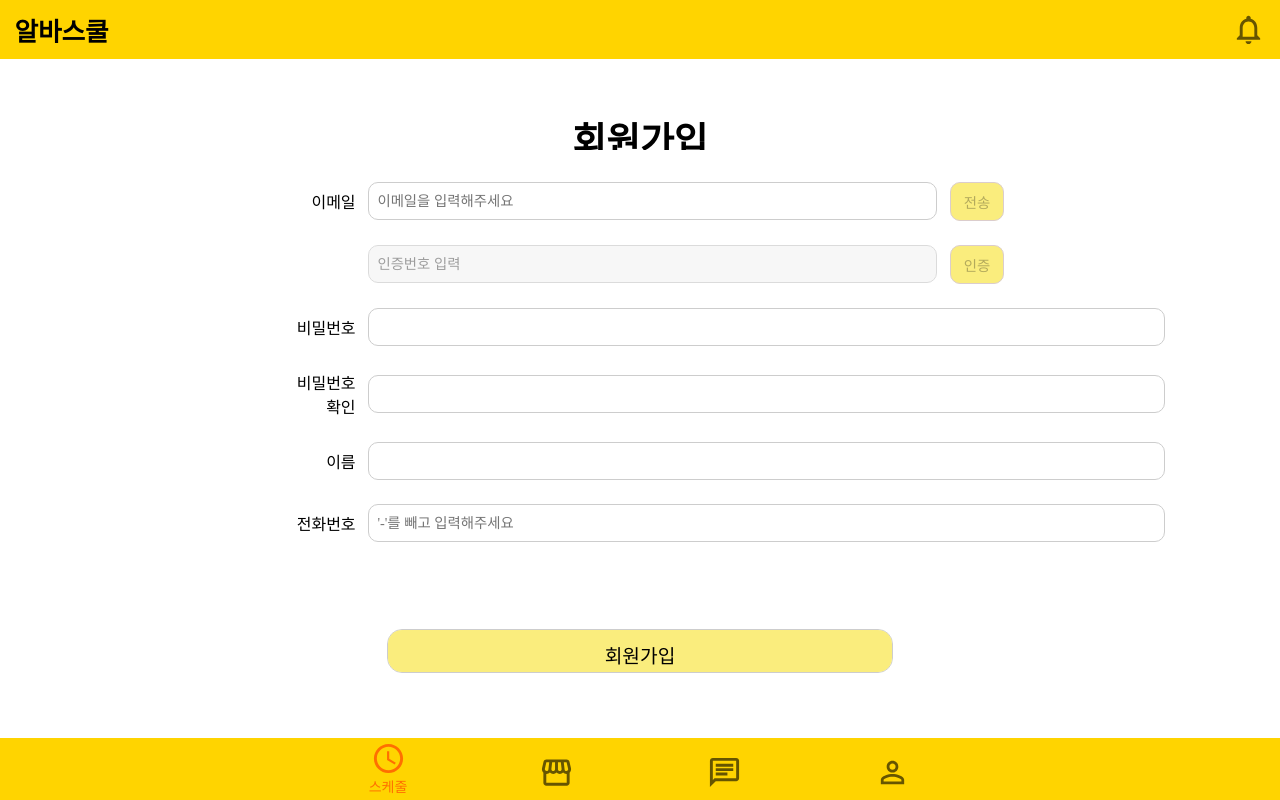
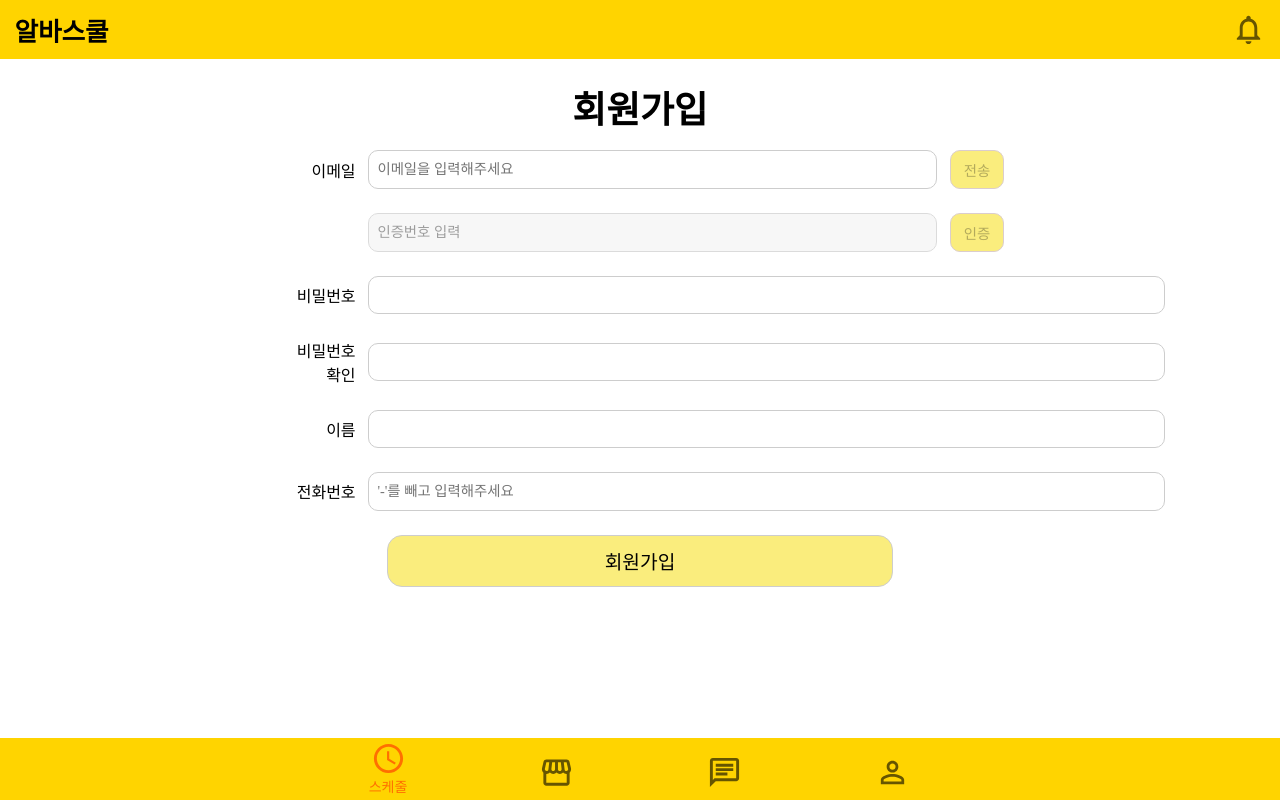
Before and after one commit to leejjorang/albaschool_frontend, a React (Vite) app: page /signup/staff in a window 1280 px wide. Built offline with nearby package versions, Linux system fonts and the light colour scheme; no server answers; a web font is replaced by a local one.

Commit message:
Fix: 회원가입 폼 글씨에 스크롤 생기는 문제 해결

```diff
--- a/src/components/SignUpForm.tsx
+++ b/src/components/SignUpForm.tsx
@@ -35,12 +35,12 @@ function SignUpForm({ type }: SignUpFormProps) {
   const password = watch("password");
   const navigate = useNavigate();
 
-  const role = type==="staff" ? "staff" : "manager";
+  const role = type === "staff" ? "staff" : "manager";
 
   const [isCodeSent, setIsCodeSent] = useState(false); // 전송 버튼 상태
   const [isEmailVerified, setIsEmailVerified] = useState(false); // 인증 버튼 상태
   const [showToast, setShowToast] = useState(false);
-  const [toastMessage, setToastMessage] = useState('');
+  const [toastMessage, setToastMessage] = useState("");
 
   // 이메일이 변경될 때만 초기화
   useEffect(() => {
@@ -89,7 +89,7 @@ function SignUpForm({ type }: SignUpFormProps) {
       setToastMessage("✅ 회원가입 성공!");
       setShowToast(true);
       setTimeout(() => {
-        navigate('/login');
+        navigate("/login");
       }, 800);
     },
     onError: (error) => {
@@ -163,11 +163,7 @@ function SignUpForm({ type }: SignUpFormProps) {
                   !email || sendVerificationCode.isPending || isCodeSent
                 }
               >
-                {sendVerificationCode.isPending
-                  ? "전송중..."
-                  : isCodeSent
-                  ? "전송됨"
-                  : "전송"}
+                전송
               </button>
             </div>
             {errors.email && (
@@ -193,11 +189,7 @@ function SignUpForm({ type }: SignUpFormProps) {
                 onClick={handleVerifyCode}
                 disabled={!code || EmailValidation.isPending || isEmailVerified}
               >
-                {EmailValidation.isPending
-                  ? "인증중..."
-                  : isEmailVerified
-                  ? "인증됨"
-                  : "인증"}
+                인증
               </button>
             </div>
             {errors.verification && (
@@ -283,11 +275,12 @@ function SignUpForm({ type }: SignUpFormProps) {
 
 const SignUpFormStyle = styled.div`
   width: 100%;
-  height: calc(100vh - 8rem);
   display: flex;
   flex-direction: column;
   justify-content: center;
   align-items: center;
+  overflow-y: auto;
+  padding: 1rem 0;
 `;
 
 const FormStyle = styled.form`
@@ -297,8 +290,9 @@ const FormStyle = styled.form`
   align-items: center;
   padding: 0.5rem;
 
-  h2 {
+ h2 {
     font-size: 2.3rem;
+    margin-bottom: 1rem;
   }
 `;
 
@@ -308,7 +302,6 @@ const InputWrapperStyler = styled.div`
   display: flex;
   flex-direction: column;
   align-items: center;
-  margin: 2rem 0 2.5rem;
 `;
 
 const InputBoxStyle = styled.div`
```
